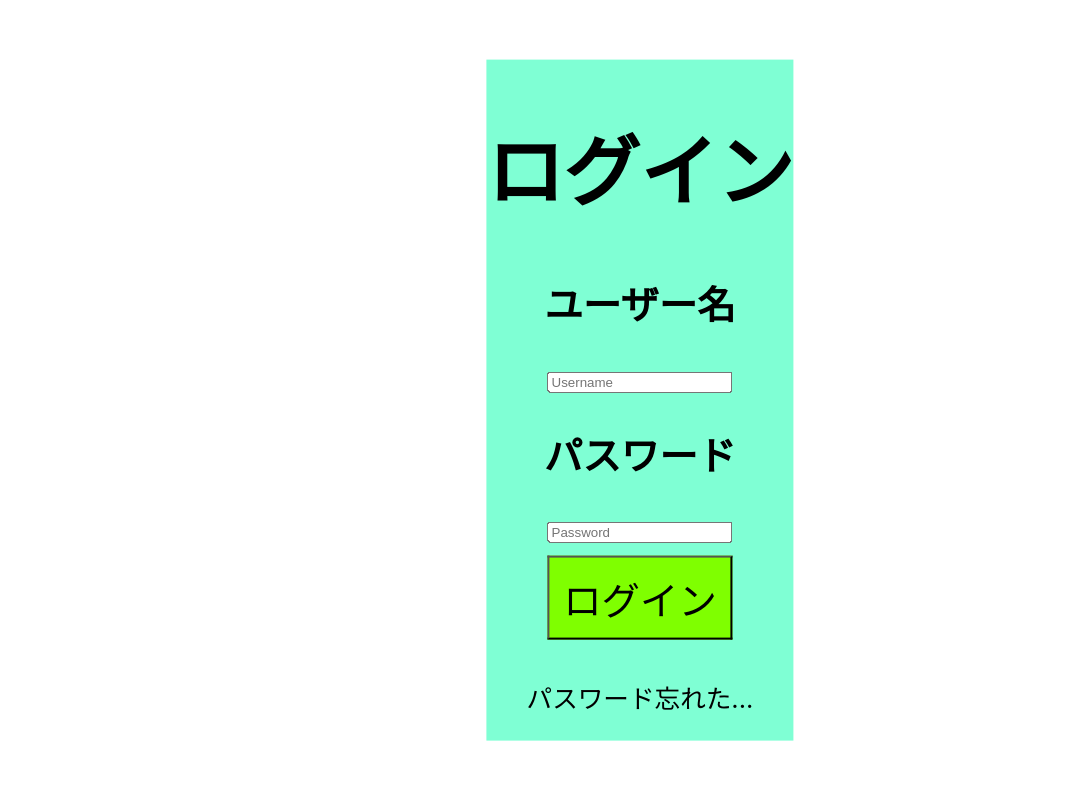
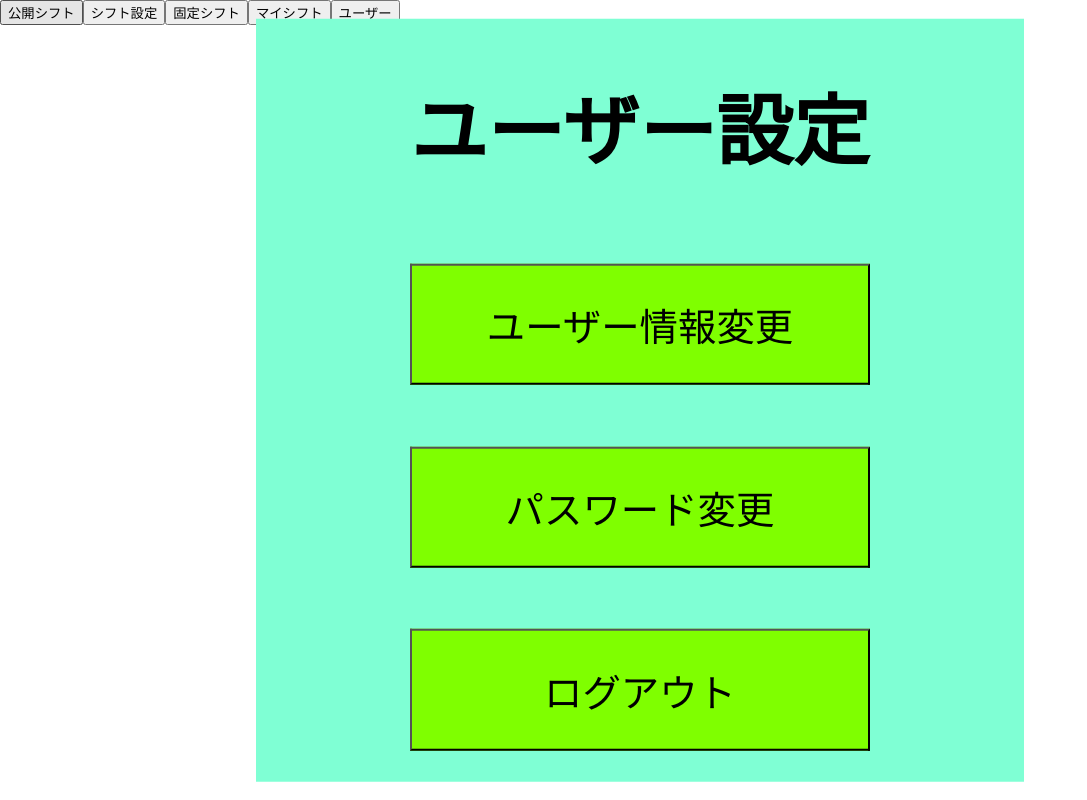
Before and after one commit to Iyarr/Shift_Manage, a React (Create React App) app in the folder front/app-frontend/: page / in a window 1280 px wide. Shown: the whole page, without its empty margins (0-1087 px from the left). Built offline with nearby package versions, Linux system fonts and the light colour scheme.

Commit message:
headerとbodyの作成

```diff
--- a/front/app-frontend/package.json
+++ b/front/app-frontend/package.json
@@ -3,6 +3,10 @@
   "version": "0.1.0",
   "private": true,
   "dependencies": {
+    "@fullcalendar/core": "^6.1.8",
+    "@fullcalendar/daygrid": "^6.1.8",
+    "@fullcalendar/interaction": "^6.1.8",
+    "@fullcalendar/react": "^6.1.8",
     "@testing-library/jest-dom": "^5.16.5",
     "@testing-library/react": "^13.4.0",
     "@testing-library/user-event": "^13.5.0",
--- a/front/app-frontend/src/App.tsx
+++ b/front/app-frontend/src/App.tsx
@@ -1,54 +1,25 @@
-import React from 'react';
+import { useState } from 'react';
 
 import Header from './header'
 import Body from './body'
 
-// "Public" | "Setting" | "Regular" | "MyShift"
-type Modes = "Login" | "ShiftList" | "ShiftSet" | "Regular"| "MyShift"| "User" | "Manage"
-
-type ModesToVoid = (To:Modes) => void
-
-type AppState = {
-  mode: Modes
-  ChangeMode: ModesToVoid
-};
-
-class App extends React.Component<{},AppState> {
-  constructor(props:{}) {
-    super(props);
-    this.state = {
-      mode: "Login",
-      ChangeMode: this.ChangeMode
-    };
-  };
-
-  ChangeMode(To:Modes) {
-    this.setState({
-      mode: To
-    });
-  }
-
-  render() {
+function App() {
+  const [mode, setMode] = useState<string>("User")
 
   return(
     <div className="app">
-        <header>
       {
-          this.state.mode in ["Login","Manage"]
-            ? <></>
-            : <Header
-                ChangeMode={this.ChangeMode}
+        (() => {
+          if ( mode !== "Login" && mode !== "Manage" ) {
+            return <Header setMode={setMode}/>;
+          }
+        })()
+      }
+      <Body
+        mode={mode}
       />
-        }
-        </header>
-        <body>
-          <Body
-            mode={this.state.mode}
-          />
-        </body>
     </div>
   );
 }
-}
 
 export default App;
--- a/front/app-frontend/src/body.tsx
+++ b/front/app-frontend/src/body.tsx
@@ -1,4 +1,3 @@
-import React from 'react';
 
 import Login from './body/login'
 import ShiftList from './body/shift/shiftlist'
@@ -8,27 +7,16 @@ import MyShift from './body/shift/myshift'
 import User from './body/user'
 import Manage from './body/manage'
 
-type Modes = "Login" | "ShiftList" | "ShiftSet" | "Regular"| "MyShift"| "User" | "Manage"
-
 interface DirectionArray {
   [index: string]: JSX.Element
 }
 
 type BodyProps = {
-  mode: Modes
+  mode: string
 };
 
-type State = {
-    mode: Modes
-    elements: DirectionArray
-};
-
-class Body extends React.Component<BodyProps,State> {
-  constructor(props: BodyProps) {
-    super(props);
-    this.state = {
-      mode: props.mode,
-      elements: {
+function Body(props:BodyProps) {
+  const elements:DirectionArray = {
     Login:<Login/>,
     ShiftList:<ShiftList/>,
     ShiftSet:<ShiftSet/>,
@@ -37,16 +25,8 @@ class Body extends React.Component<BodyProps,State> {
     User:<User/>,
     Manage:<Manage/>
   }
-    };
-  };
 
-  render() {
-    return(
-      <div className="BodyClass">
-        {this.state.elements[this.state.mode]}
-      </div>
-    );
-  }
+  return (<div className="body">{elements[props.mode]}</div>);
 }
 
 export default Body;
--- a/front/app-frontend/src/body/css/login.css
+++ b/front/app-frontend/src/body/css/login.css
@@ -6,6 +6,7 @@
   left: 50%;
   transform: translate(-50%, -50%);
   text-align: center;
+
   font-size: 2vw;
 }
 
@@ -14,7 +15,7 @@
 }
 
 
-.button {
+.login button {
   margin: 10% 0%;
   width: 80%;
 }
--- a/front/app-frontend/src/body/css/user.css
+++ b/front/app-frontend/src/body/css/user.css
@@ -14,13 +14,13 @@
   font-size: 3em;
 }
 
-.buttonList {
+.UserSet buttonList {
   flex-direction: column;
   align-items: center;
   display: flex;
 }
 
-input[type="button"] {
+.UserSet input[type="button"] {
   background-color:chartreuse;
   font-size: 1.5em;
   width: 60%;
--- a/front/app-frontend/src/body/login.tsx
+++ b/front/app-frontend/src/body/login.tsx
@@ -2,8 +2,7 @@ import React from 'react';
 import './css/login.css';
 
 
-class Login extends React.Component {
-    render() {
+function Login() {
     return(
       <div className="login">
         <h1>ログイン</h1>
@@ -21,7 +20,7 @@ class Login extends React.Component {
         </form>
         <p>パスワード忘れた...</p>
       </div>
-    );}
+    );
 }
 
 export default Login;
--- a/front/app-frontend/src/body/user.tsx
+++ b/front/app-frontend/src/body/user.tsx
@@ -2,8 +2,7 @@ import React from 'react';
 import './css/user.css';
 
 
-class User extends React.Component {
-    render() {
+function User() {
   return(
     <div className="UserSet">
       <h1>ユーザー設定</h1>
@@ -13,7 +12,7 @@ class User extends React.Component {
         <input type="button" value="ログアウト" />
       </div>
     </div>
-    );}
+  );
 }
 
 export default User;
--- a/front/app-frontend/src/header.tsx
+++ b/front/app-frontend/src/header.tsx
@@ -1,27 +1,39 @@
 import React from 'react';
 
-type Modes = "Login" | "ShiftList" | "ShiftSet" | "Regular"| "MyShift"| "User" | "Manage"
+type StringToVoid = (To:string) => void
 
-type ModesToVoid = (To:Modes) => void
-
-type ModeSet = {
-  ChangeMode: ModesToVoid
+type HeaderState = {
+  setMode: StringToVoid
 };
 
-class Header extends React.Component<ModeSet,ModeSet> {
-  constructor(props: ModeSet) {
-    super(props);
-    this.state = {
-      ChangeMode: props.ChangeMode
-    };
-  };
-  render() {
+interface button {
+  name: string;
+  value: string;
+}
 
-    return(
-      <div className="header">
-      </div>
-    );
+function Header(props:HeaderState) {
+  const Buttons: button[] = [
+    { "name":"ShiftList", "value":"公開シフト" },
+    { "name":"ShiftSet", "value":"シフト設定" },
+    { "name":"Regular", "value":"固定シフト" },
+    { "name":"MyShift", "value":"マイシフト" },
+    { "name":"User", "value":"ユーザー" }
+  ];
+
+  const ButtonClick:React.MouseEventHandler<HTMLButtonElement> = (event) =>
+  {
+    props.setMode(event.currentTarget.className)
   }
+
+  return(
+    <div className="header">
+      {Buttons.map((Button) =>(
+        <button className={Button["name"]} onClick={ButtonClick} key={Button["name"]}>
+          {Button["value"]}
+        </button>
+      ))}
+    </div>
+  );
 }
 
 export default Header;
```
Also changed, not shown: front/app-frontend/src/body/shift/calender.tsx (added, +25 -0 lines), 1 other file (tests, documents, lock files or other folders). Lines whose indentation alone changed are shown as unchanged.
